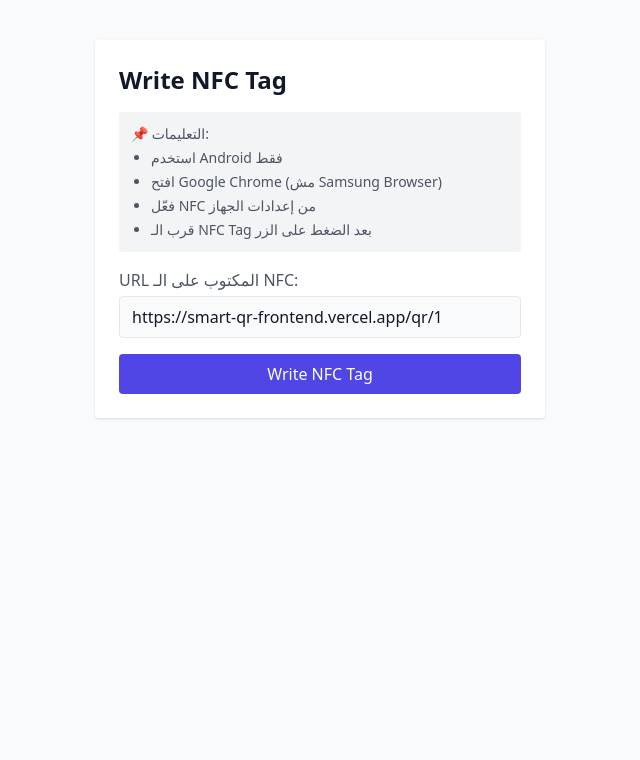
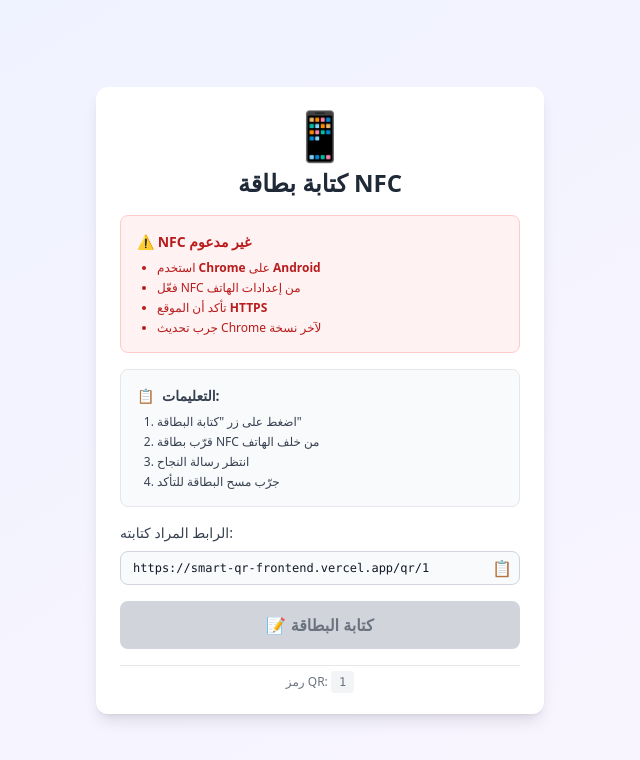
Before and after one commit to Basilehabb/smart-qr-frontend, a Next.js app: page /admin/qr/1/nfc in a window 1280 px wide. Shown: the top 760 px of the page, without its empty margins (320-960 px from the left). Built offline with nearby package versions, Linux system fonts and the light colour scheme.

Commit message:
Update page.tsx

```diff
--- a/app/admin/qr/[code]/nfc/page.tsx
+++ b/app/admin/qr/[code]/nfc/page.tsx
@@ -1,38 +1,47 @@
 "use client";
-
-import { useState } from "react";
+import { useState, useEffect } from "react";
 
 export default function NFCWriterPage({ params }: any) {
   const qrCode = params.code;
   const targetURL = `https://smart-qr-frontend.vercel.app/qr/${qrCode}`;
+  const [status, setStatus] = useState<"idle" | "writing" | "success" | "error">("idle");
+  const [isSupported, setIsSupported] = useState<boolean | null>(null);
 
-  const [status, setStatus] = useState<"idle" | "writing" | "success" | "error">("idle");
+  // ✅ التحقق من الدعم
+  useEffect(() => {
+    if (typeof window !== "undefined") {
+      const supported = "NDEFReader" in window && window.isSecureContext;
+      setIsSupported(supported);
+
+      console.log("🔍 Debug Info:");
+      console.log("NDEFReader exists:", "NDEFReader" in window);
+      console.log("Secure context (HTTPS):", window.isSecureContext);
+      console.log("User Agent:", navigator.userAgent);
+    }
+  }, []);
 
   const writeNFC = async () => {
-    // ✅ لازم user gesture مباشر
-    if (
-      typeof window === "undefined" ||
-      !("NDEFWriter" in window) ||
-      !window.isSecureContext
-    ) {
-      alert("❌ NFC غير مدعوم. استخدم Android + Chrome + HTTPS");
+    if (!isSupported) {
+      alert("❌ NFC غير مدعوم. تأكد من:\n• استخدام Chrome على Android\n• الموقع HTTPS\n• تفعيل NFC من الإعدادات");
       return;
     }
 
     try {
       setStatus("writing");
 
-      const writer = new (window as any).NDEFWriter();
+      // ✅ استخدام NDEFReader (الصح)
+      const ndef = new (window as any).NDEFReader();
 
-      // ❗ أول await
-      await writer.write({
-        records: [{ recordType: "url", data: targetURL }],
+      await ndef.write({
+        records: [{
+          recordType: "url",
+          data: targetURL
+        }]
       });
 
       setStatus("success");
-      alert("✅ تم كتابة NFC بنجاح");
 
-      // 📊 Analytics (بعد النجاح)
+      // 📊 Analytics
       fetch("https://smart-qr-backend.onrender.com/api/admin/nfc-log", {
         method: "POST",
         headers: {
@@ -43,61 +52,140 @@ export default function NFCWriterPage({ params }: any) {
           qrCode,
           url: targetURL,
           userAgent: navigator.userAgent,
+          timestamp: new Date().toISOString()
         }),
-      });
+      }).catch(err => console.log("Analytics error:", err));
 
-    } catch (err) {
-      console.error(err);
+    } catch (err: any) {
+      console.error("NFC Error:", err);
       setStatus("error");
-      alert("❌ فشل كتابة NFC، حاول مرة أخرى");
+
+      // ✅ رسائل خطأ واضحة
+      if (err.name === "NotAllowedError") {
+        alert("❌ تم رفض صلاحية NFC. اسمح بالوصول وحاول مرة أخرى");
+      } else if (err.name === "NotSupportedError") {
+        alert("❌ NFC غير مدعوم على هذا الجهاز");
+      } else if (err.name === "NotReadableError") {
+        alert("❌ فشلت الكتابة. تأكد من:\n• وجود بطاقة NFC قريبة\n• البطاقة غير محمية");
+      } else if (err.name === "NetworkError") {
+        alert("❌ خطأ في NFC. حاول مرة أخرى");
+      } else {
+        alert(`❌ خطأ: ${err.message || "فشلت الكتابة"}`);
+      }
     }
   };
 
   return (
-    <div className="p-10 flex justify-center">
-      <div className="bg-white p-6 rounded shadow w-[450px] space-y-4">
+    <div className="min-h-screen bg-gradient-to-br from-indigo-50 to-purple-50 p-6 flex items-center justify-center">
+      <div className="bg-white p-6 rounded-xl shadow-lg w-full max-w-md space-y-4">
+        <div className="text-center">
+          <div className="text-5xl mb-2">📱</div>
+          <h2 className="text-2xl font-bold text-gray-800">كتابة بطاقة NFC</h2>
+        </div>
 
-        <h2 className="text-2xl font-semibold">Write NFC Tag</h2>
+        {/* ✅ حالة التحميل */}
+        {isSupported === null && (
+          <div className="bg-blue-50 border border-blue-200 p-3 rounded-lg text-blue-700 text-sm text-center">
+            جاري التحقق من دعم NFC...
+          </div>
+        )}
 
-        {/* Tooltip تعليمات */}
-        <div className="text-sm text-gray-600 bg-gray-100 p-3 rounded">
-          📌 التعليمات:
-          <ul className="list-disc pl-5 mt-1 space-y-1">
-            <li>استخدم Android فقط</li>
-            <li>افتح Google Chrome (مش Samsung Browser)</li>
-            <li>فعّل NFC من إعدادات الجهاز</li>
-            <li>قرب الـ NFC Tag بعد الضغط على الزر</li>
+        {/* ❌ NFC غير مدعوم */}
+        {isSupported === false && (
+          <div className="bg-red-50 border border-red-200 p-4 rounded-lg text-red-700 text-sm">
+            <p className="font-semibold mb-2">⚠️ NFC غير مدعوم</p>
+            <ul className="list-disc pl-5 space-y-1 text-xs">
+              <li>استخدم <strong>Chrome</strong> على <strong>Android</strong></li>
+              <li>فعّل NFC من إعدادات الهاتف</li>
+              <li>تأكد أن الموقع <strong>HTTPS</strong></li>
+              <li>جرب تحديث Chrome لآخر نسخة</li>
             </ul>
           </div>
+        )}
 
+        {/* ✅ NFC مدعوم */}
+        {isSupported === true && (
+          <div className="bg-green-50 border border-green-200 p-3 rounded-lg text-green-700 text-sm text-center">
+            ✓ NFC مدعوم على جهازك
+          </div>
+        )}
+
+        {/* التعليمات */}
+        <div className="bg-gray-50 border border-gray-200 p-4 rounded-lg text-sm text-gray-700">
+          <p className="font-semibold mb-2 flex items-center gap-2">
+            <span>📋</span> التعليمات:
+          </p>
+          <ol className="list-decimal pl-5 space-y-1 text-xs">
+            <li>اضغط على زر "كتابة البطاقة"</li>
+            <li>قرّب بطاقة NFC من خلف الهاتف</li>
+            <li>انتظر رسالة النجاح</li>
+            <li>جرّب مسح البطاقة للتأكد</li>
+          </ol>
+        </div>
+
+        {/* URL */}
         <div>
-          <p className="text-gray-600 mb-1">URL المكتوب على الـ NFC:</p>
+          <label className="block text-sm font-medium text-gray-700 mb-2">
+            الرابط المراد كتابته:
+          </label>
+          <div className="relative">
             <input
               value={targetURL}
               readOnly
-            className="border w-full px-3 py-2 rounded bg-gray-50"
+              className="border border-gray-300 w-full px-3 py-2 rounded-lg bg-gray-50 text-xs font-mono pr-10"
             />
+            <button
+              onClick={() => {
+                navigator.clipboard.writeText(targetURL);
+                alert("✓ تم النسخ");
+              }}
+              className="absolute right-2 top-1/2 -translate-y-1/2 text-gray-500 hover:text-indigo-600"
+              title="نسخ"
+            >
+              📋
+            </button>
+          </div>
         </div>
 
+        {/* زر الكتابة */}
         <button
           onClick={writeNFC}
-          disabled={status === "writing"}
-          className="w-full px-4 py-2 bg-indigo-600 text-white rounded disabled:opacity-50"
+          disabled={status === "writing" || isSupported === false}
+          className={`w-full px-4 py-3 rounded-lg font-semibold transition-all ${
+            status === "writing"
+              ? "bg-yellow-500 text-white cursor-wait"
+              : isSupported === false
+              ? "bg-gray-300 text-gray-500 cursor-not-allowed"
+              : "bg-indigo-600 text-white hover:bg-indigo-700 active:scale-95"
+          }`}
         >
-          {status === "writing" ? "قرب الـ NFC..." : "Write NFC Tag"}
+          {status === "writing" ? (
+            <span className="flex items-center justify-center gap-2">
+              <span className="animate-spin">⏳</span>
+              قرّب البطاقة الآن...
+            </span>
+          ) : (
+            "📝 كتابة البطاقة"
+          )}
         </button>
 
+        {/* رسائل الحالة */}
         {status === "success" && (
-          <p className="text-green-600 text-center text-sm">
-            ✔️ NFC اتكتب بنجاح
-          </p>
+          <div className="bg-green-50 border border-green-200 p-3 rounded-lg text-green-700 text-sm text-center animate-pulse">
+            ✅ تم كتابة NFC بنجاح!
+          </div>
         )}
 
         {status === "error" && (
-          <p className="text-red-600 text-center text-sm">
-            ❌ حصل خطأ أثناء الكتابة
-          </p>
+          <div className="bg-red-50 border border-red-200 p-3 rounded-lg text-red-700 text-sm text-center">
+            ❌ فشلت الكتابة، حاول مرة أخرى
+          </div>
         )}
+
+        {/* معلومات إضافية */}
+        <div className="text-xs text-gray-500 text-center pt-2 border-t">
+          <p>رمز QR: <code className="bg-gray-100 px-2 py-1 rounded">{qrCode}</code></p>
+        </div>
       </div>
     </div>
   );
```
Lines whose indentation alone changed are shown as unchanged.
